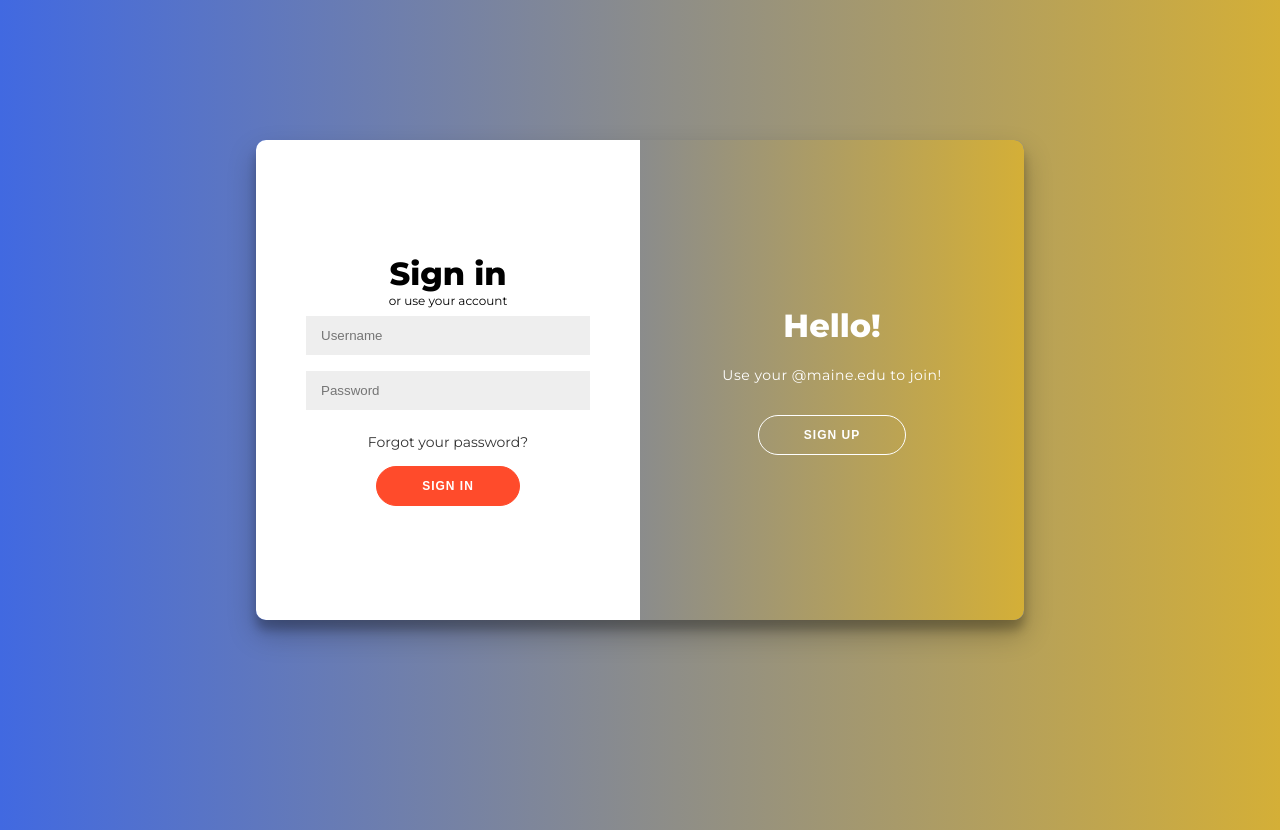
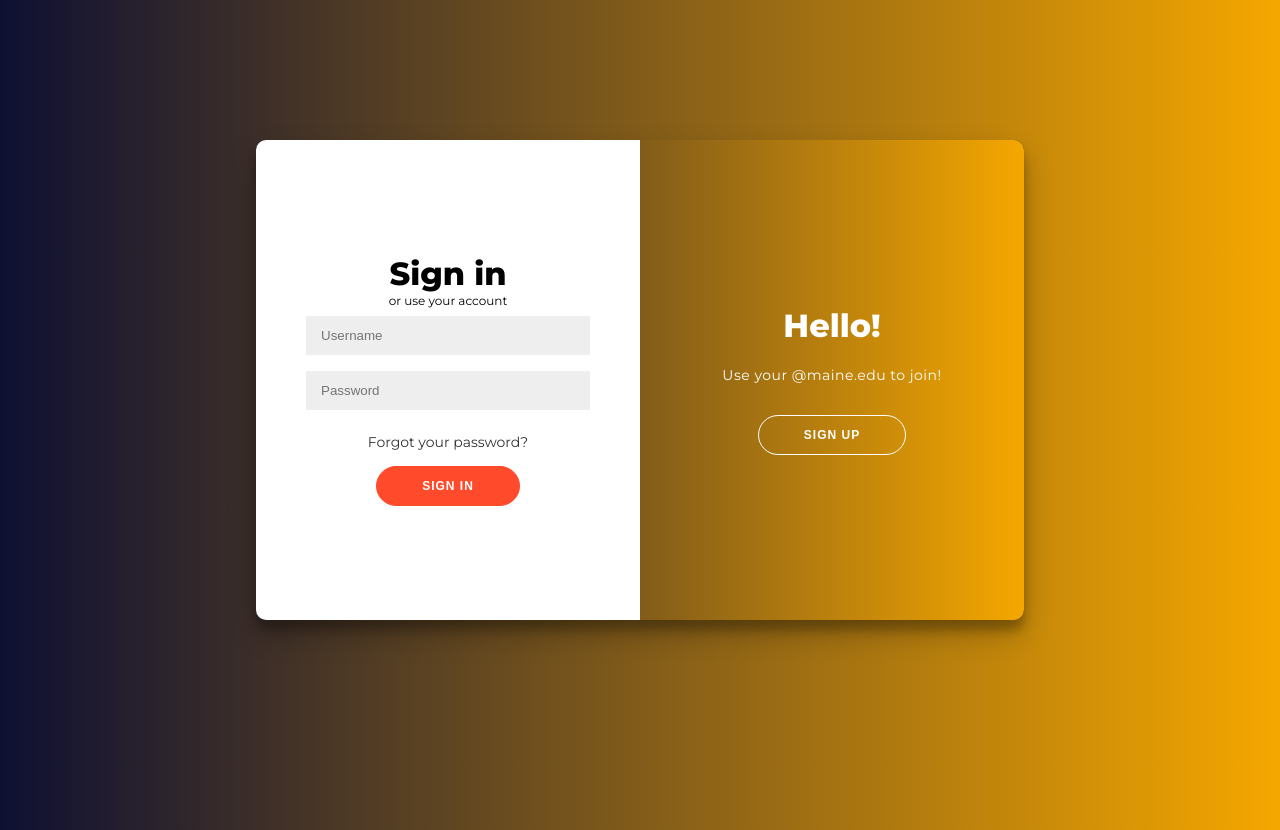
Before and after one commit to Evanmsawyer/USMSocial, a Django app: page / in a window 1280 px wide. Run offline with Django 5.2, Linux system fonts and the light colour scheme.

Commit message:
Update login.css

```diff
--- a/socialProject/static/assets/login.css
+++ b/socialProject/static/assets/login.css
@@ -5,8 +5,8 @@
 }
 
 body {
-	background: -webkit-linear-gradient(to right, #4169E1,#D4AF37);
-	background: linear-gradient(to right, #4169E1, #D4AF37);
+	background: -webkit-linear-gradient(to right, #0e1033,#f5a700);
+	background: linear-gradient(to right, #0e1033, #f5a700);
 	display: flex;
 	justify-content: center;
 	align-items: center;
@@ -90,7 +90,7 @@ input {
 }
 
 .container {
-	background-color: #4169E1;
+	background-color: #0e1033;
 	border-radius: 10px;
   	box-shadow: 0 14px 28px rgba(0,0,0,0.25),
 			0 10px 10px rgba(0,0,0,0.22);
@@ -160,9 +160,9 @@ input {
 }
 
 .overlay {
-	background: #D4AF37;
-	background: -webkit-linear-gradient(to right, #4169E1,#D4AF37);
-	background: linear-gradient(to right, #4169E1, #D4AF37);
+	background: #f5a700;
+	background: -webkit-linear-gradient(to right, #0e1033,#f5a700);
+	background: linear-gradient(to right, #0e1033, #f5a700);
 	background-repeat: no-repeat;
 	background-size: cover;
 	background-position: 0 0;
```
Also changed, not shown: other parts of socialProject/static/assets/login.css (+8 -22 lines).
